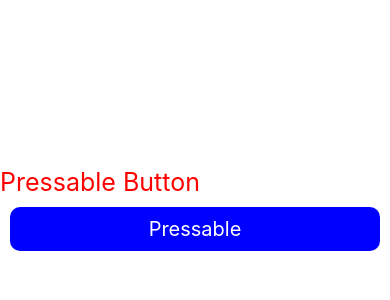
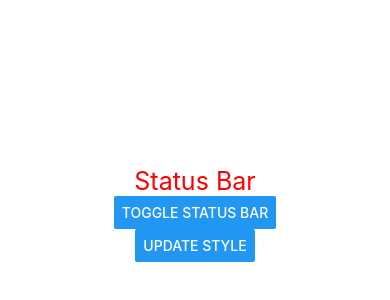
Before and after one commit to birbalkr/reactNative, a React Native app: screen / in a window 390 px wide. Shown: the part 208-508 px from the top of the page. Built offline with nearby package versions, Linux system fonts and the light colour scheme.

Commit message:
Status Bar

```diff
--- a/App.tsx
+++ b/App.tsx
@@ -1,23 +1,26 @@
-import React from 'react';
+import React, { useState } from 'react';
 import {
+    Button,
     Pressable,
+    StatusBar,
     StyleSheet,
     Text,
     View
 } from "react-native";
 
 const App = () => {
+    const [hide, setHide]=useState(false)
+    const [barstyle,setBarStyle]=useState('defult')
     return (
         <View style={style.main}>
-            <Text style={{ fontSize: 25, color: 'red' }}>Pressable Button</Text>
-            <Pressable
-            onPress={()=>console.warn('onPress')}
-            onLongPress={()=>console.warn('longPress')}
-            onPressIn={()=>console.warn('pressin')}
-            onPressOut={()=>console.warn('pressout')}
-            >
-                <Text style={style.buttonview}>Pressable</Text>
-            </Pressable>
+            <Text style={{ fontSize: 25, color: 'red' }}>Status Bar</Text>
+            <StatusBar
+            backgroundColor="red"
+            barStyle={barstyle}
+            hidden={hide}
+            />
+            <Button title='Toggle Status bar' onPress={()=>setHide(!hide)}></Button>
+            <Button title='Update Style' onPress={()=>setBarStyle('dark-content')}></Button>
         </View>
 
     )
@@ -26,7 +29,8 @@
 const style = StyleSheet.create({
     main: {
         flex: 1,
-        justifyContent:'center'
+        justifyContent:'center',
+        alignItems:'center',
     },
     buttonview: {
         backgroundColor:'blue',
@@ -38,7 +42,6 @@
         shadowColor:"red",
         elevation:20
     },
-
 })
 
 export default App;
```
